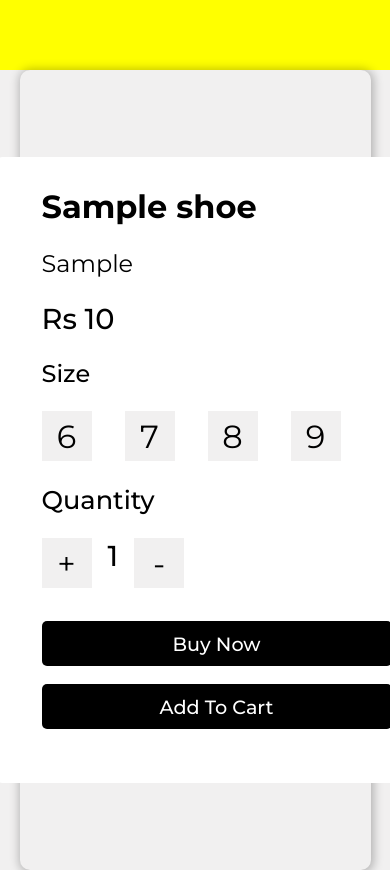
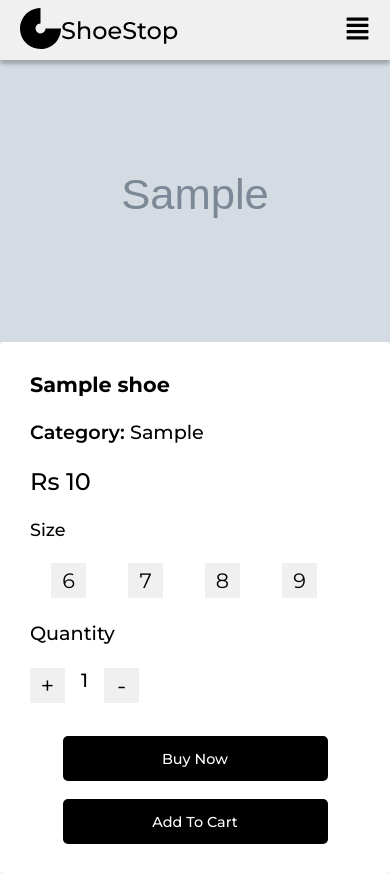
Before and after one commit to sakshi-beep/ShoeStop, a PHP site: page /screens/products.php?id=1 in a window 390 px wide; the page is wider, and only the part inside the window is pictured. Run offline with PHP 8.4, Linux system fonts and the light colour scheme; tables that the repository leaves empty or names only in its code hold one stand-in row (values such as "Sample post"); grey boxes marked "Sample" are stand-in pictures.

Commit message:
started mobile design for product page

```diff
--- a/css/products.css
+++ b/css/products.css
@@ -14,6 +14,52 @@ body{
     background:#F1F0F0;
 }
 
+.category{
+    font-weight: 600;
+}
+
+.navbar{
+    position:sticky;
+    top:0px;
+    z-index: 1;
+    align-items: center;
+    display:flex;
+    justify-content: space-between;
+   background:#F1F0F0;
+   height:60px;
+   width: 100%;
+   padding:0px 20px;
+   box-shadow: 0px 4px 4px rgba(0, 0, 0, 0.25);
+}
+
+.product_container{
+    display:flex;
+    position: relative;
+    /* margin-top: 30px; */
+    flex-direction: column;
+     background:#F1F0F0;
+     padding:0px 0px;
+    /* box-shadow: 1px 1px 10px 2px rgba(0, 0, 0, 0.10); */
+border-radius: 10px;
+width:100%;
+max-height:800px;
+/* gap:43px; */
+justify-content: center;
+}
+.details_container{
+    display:flex;
+    gap:23px;
+    flex-direction: column;
+        background:white;
+        border-radius: 5px;
+
+        max-width: 100%;
+        align-items: flex-start;
+        padding: 30px 30px 30px 30px;
+        height:max-content;
+    }
+
+
 .main_container{
     width:100%;
     justify-content: center;
@@ -21,24 +67,132 @@ body{
     /* align-items: center; */
 }
 
-.product-container{
+
+p{
+    align-self: flex-start;
+}
+
+.product_name{
+    font-size: 1.3rem;
+    font-weight: 700;
+}
+
+.product_category{
+    font-size: 1.2rem;
+    font-weight:500;
+}
+
+.product_price{
+    font-size: 1.5rem;
+    font-weight: 500;
+}
+
+
+.product_size{
+    font-weight: 500;
+font-size: 1.1rem;
+}
+
+.size_container{
     display:flex;
+    /* gap:21px; */
+    width:100%;
+    /* justify-content: space-between; */
+}
+
+.size{
+    display:flex;
+    align-items: center;
+    margin: 0px 21px;
+    justify-content: center;
+    cursor: pointer;
+    font-size: 1.3rem;
+    height:35px;
+    width: 35px;;
+    border:none;
+    background:#F1F0F0;
+}
+.product_quantity{
+
+    font-size: 1.2rem;
+    font-weight:500
+}
+
+.quantity_container{
+    display: flex;
+    flex-direction: column;
+    gap:23px;
+}
+
+.quantity{
+    display:flex;
+    gap:16px;
+    align-items: center;
+}
+
+.quantity_value{
+    font-size: 1.2rem;
+    font-weight:500
+}
+
+.quantity_btn{
+    font-size: 1.5rem;
+    height:35px;
+    width:35px;
+    border:none;
+    background:#F1F0F0;
+}
+
+.btn_container{
+    display: flex;
+    margin-top:10px;
+    align-self: center;
+    flex-direction: column;
+    gap:18px;
+}
+
+.btn{
+    color:white;
+    font-size: 0.9rem;
+    font-weight: 500;
+    border:none;
+width:265px;
+border-radius: 5px;
+height:45px;
+    background:black
+}
+
+@media(min-width:768px) {
+    .navbar{
+        position:sticky;
+        align-items: center;
+        display:flex;
+        justify-content: space-between;
+       background:#F1F0F0;
+       height:70px;
+       width: 100%;
+       padding:0px 20px;
+       box-shadow: 0px 4px 4px rgba(0, 0, 0, 0.25);
+    }
+
+
+    .product_container{
+        margin-top: 30px;
         flex-direction: row;
-     background:#F1F0F0;
-     padding:87px 10px;
-    /* background:red;  */
-    box-shadow: 1px 1px 10px 2px rgba(0, 0, 0, 0.25);
+         padding:65px 10px;
     border-radius: 10px;
     width:90%;
     max-width: 1200px;
+    max-height:800px;
     gap:43px;
-justify-content: center;
     }
 
     .image_container{
         width:480px;
         max-width: 480px;
         height:300px;
+        border-radius: 5px;
+        overflow: hidden;
     }
 
     .details_container{
@@ -91,7 +245,7 @@ font-size: 1.5rem;
         align-items: center;
         justify-content: center;
         cursor: pointer;
-    font-size: 2rem;
+        font-size: 1.5rem;
         height:50px;
         width:50px;
         border:none;
@@ -110,14 +264,13 @@ font-size: 1.5rem;
     }
 
     .quantity{
-    background:inherit;
         display:flex;
         gap:16px;
         align-items: center;
     }
 
     .quantity_value{
-    font-size: 1.8rem;
+        font-size: 2rem;
         font-weight:500
     }
 
@@ -147,3 +300,5 @@ border-radius: 5px;
     height:45px;
         background:black
     }
+
+}
--- a/index.php
+++ b/index.php
@@ -50,7 +50,7 @@
     <div class="featured-container">
         <h2 class="container-title">Featured</h2>
         <div class="featured-products">
-            <?php
+        <?php
 include "./includes/dbconfig.php";
 $featuredProduct = mysqli_query($connect, "SELECT * from Shoes where isFeatured = '1'");
 
@@ -68,7 +68,7 @@ foreach($featuredProduct as $isFeatured){
 </a>';
 }
 ?>
-        </div>
+    </div>
     </div>
 </body>
 
--- a/screens/products.php
+++ b/screens/products.php
@@ -18,20 +18,31 @@ $query = mysqli_query($connect, "SELECT * FROM Shoes WHERE s_id = '$id'");
 </head>
 
 <body>
-    <div style="width:100%;height:70px;background:yellow"></div>
+    <!-- <div style="width:100%;height:70px;background:yellow"></div> -->
+    <nav class="navbar">
+        <div class="logoandmenu">
+
+            <div class="logo_container">
+                <img src="../images/logo-big.svg" alt="Shoe logo" class="logo">
+            </div>
+        </div>
+        <a class="hamburger">
+            <img src="../images/hamburger.svg">
+        </a>
+    </nav>
     <div class="main_container">
         <?php foreach($query as $featured){
             echo '
 
 
-            <div class="product-container">
+            <div class="product_container">
             <div class="image_container">
                 <img src='.$featured['s_photo'].'
                     style="object-fit:cover; height:100%; width:100%" />
             </div>
             <div class="details_container">
-                    <p class="product_name">'.$featured['s_name'].'</h1>
-                    <p class="product_category">'.$featured['s_category'].'</h2>
+                    <p class="product_name">'.$featured['s_name'].'</p>
+                    <p class="product_category"><span class="category">Category:  </span> '.$featured['s_category'].'</p>
                     <p class="product_price">Rs '.$featured['s_price'].'</p>
                     <label class="product_size" for="size_container">Size</label>
                     <div class="size_container">
```
Lines whose indentation alone changed are shown as unchanged.
